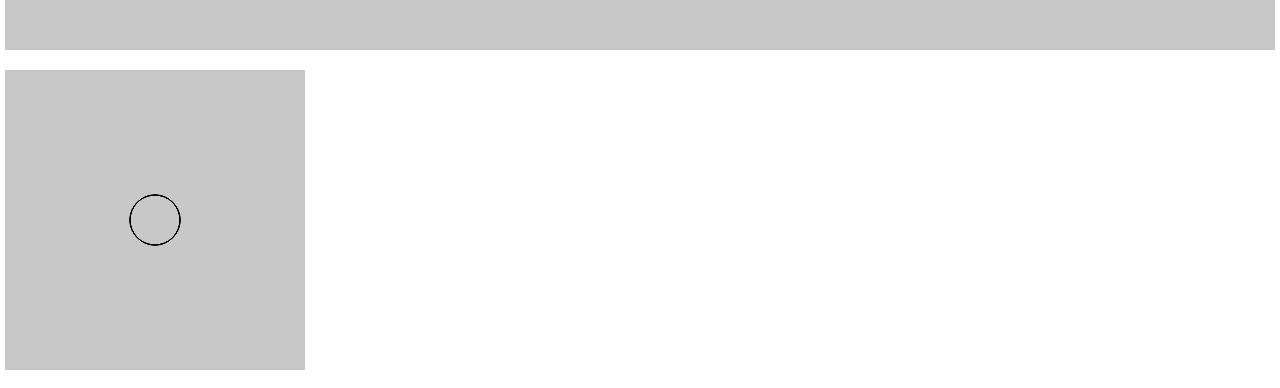
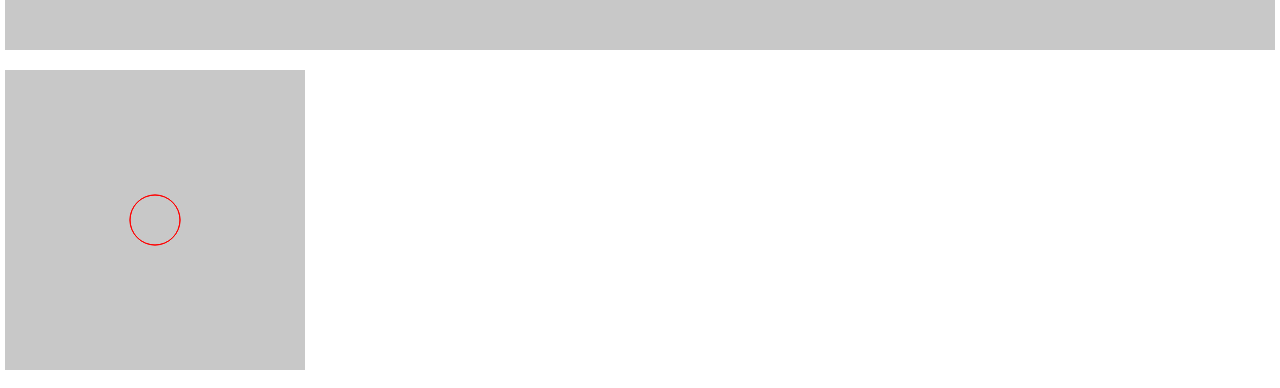
Before and after one commit to 17LingShan/audio-visualizer, a React (Vite) app: page / in a window 1280 px wide. Shown: the part 353-741 px from the top of the page. Built offline with nearby package versions, Linux system fonts and the light colour scheme.

Commit message:
:art: feat: change some code

```diff
--- a/src/components/RayCircleGraph/index.module.scss
+++ b/src/components/RayCircleGraph/index.module.scss
@@ -10,7 +10,7 @@
     height: 100%;
   }
 
-  .rays-canvas {
-    background-color: transparent;
-  }
+  // .rays-canvas {
+  //   background-color: transparent;
+  // }
 }
--- a/src/components/RayCircleGraph/index.tsx
+++ b/src/components/RayCircleGraph/index.tsx
@@ -34,8 +34,10 @@ export default function RayCircleGraph(props: CircleGraphProp) {
     const circleCtx = circleContextRef.current!;
     const x = circle.width >>> 1;
     const y = circle.height >>> 1;
+    circleCtx.fillStyle = "rgba(255,255,255,0)";
 
     circleCtx.beginPath();
+    circleCtx.strokeStyle = "red";
     circleCtx.arc(x, y, radius, 0, 2 * Math.PI);
     circleCtx.stroke();
   };
@@ -52,7 +54,7 @@ export default function RayCircleGraph(props: CircleGraphProp) {
     const raysCtx = raysContextRef.current!;
 
     raysCtx.fillStyle = theme.graphBackground as string;
-    raysCtx.fillRect(0, 0, rays.clientWidth, rays.clientHeight);
+    raysCtx.fillRect(0, 0, rays.width, rays.height);
 
     const initX = rays.width >>> 1;
     const initY = rays.height >>> 1;
@@ -82,6 +84,7 @@ export default function RayCircleGraph(props: CircleGraphProp) {
       gradient.addColorStop(1, "#ff0000");
       raysCtx.fillStyle = gradient;
       raysCtx.fillRect(0, 0, bufferLength / 360, barHeight);
+
       raysCtx.restore();
     }
 
@@ -90,11 +93,12 @@ export default function RayCircleGraph(props: CircleGraphProp) {
 
   const initScale = () => {
     if (!wrapRef.current || !raysRef.current || !circleRef.current) return;
-    console.log(123);
+
     raysRef.current.width = wrapRef.current.clientWidth;
     raysRef.current.height = wrapRef.current.clientHeight;
     circleRef.current.width = wrapRef.current.clientWidth;
     circleRef.current.height = wrapRef.current.clientHeight;
+    requestAnimationFrame(drawRays);
   };
 
   useEffect(() => {
@@ -108,8 +112,6 @@ export default function RayCircleGraph(props: CircleGraphProp) {
     initScale();
     raysContextRef.current = raysRef.current.getContext("2d")!;
     circleContextRef.current = circleRef.current.getContext("2d")!;
-    requestAnimationFrame(drawCircle);
-    requestAnimationFrame(drawRays);
   }, []);
 
   return (
```
